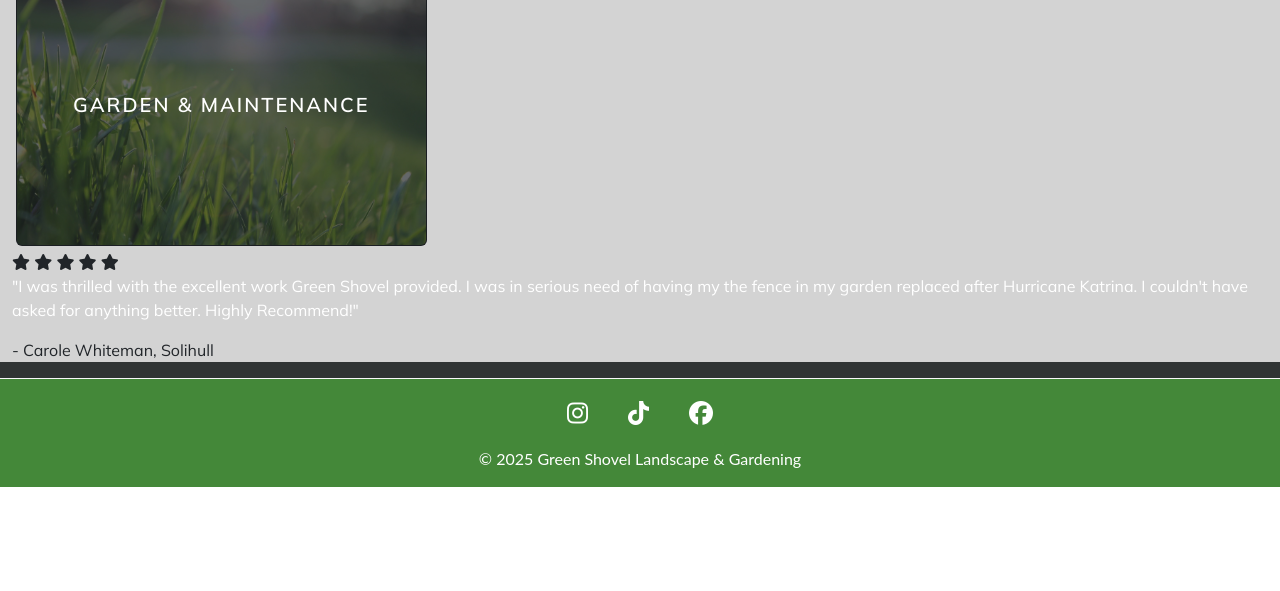
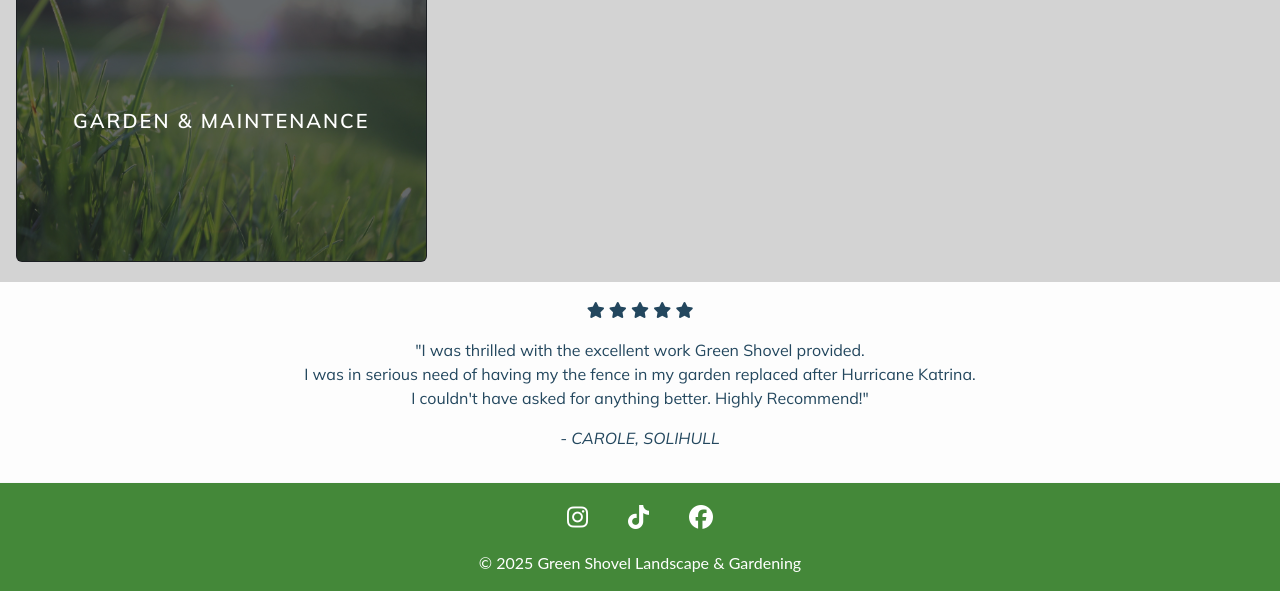
Before and after one commit to cameronjamesw/green-shovel, a plain HTML site: page index.html in a window 1280 px wide. Shown: the part 1285-1876 px from the top of the page. Before the commit the page ends 1772 px from the top, so only its background shows below. Drawn offline with nearby package versions, Linux system fonts and the light colour scheme; files that its build step writes are made by us from their sources.

Commit message:
add first review with styling

```diff
--- a/assets/css/styles.css
+++ b/assets/css/styles.css
@@ -91,11 +91,7 @@ main {
 
 /* These styles refer to the services section */
 
-.services, .reviews {
-    background-color: #d3d3d3;
-}
-
-.reviews {
+.services {
     background-color: #d3d3d3;
 }
 
@@ -120,6 +116,16 @@ main {
 .card:hover {
     cursor: pointer;
     transform: scale(0.9);
+}
+
+/* This section refers to the reviews */
+
+.reviews {
+    background-color: #fdfdfd;
+}
+
+.reviews > p, .reviews > i {
+    color: #23475e;
 }
 
 /* This is the footer stlyings */
--- a/index.html
+++ b/index.html
@@ -227,7 +227,7 @@
             </div>
         </div>
         <!-- This is the services div -->
-        <div class="container-fluid services">
+        <div class="container-fluid services py-3">
             <div class="col-12">
                 <div class="row g-0">
                     <!-- Block Paving -->
@@ -299,19 +299,19 @@
             </div>
         </div>
         <!-- This is the reviews div -->
-        <div class="container-fluid reviews">
-            <div>
+        <div class="container-fluid reviews py-3">
+            <div class="reviews text-center">
                 <i class="fa-solid fa-star"></i>
                 <i class="fa-solid fa-star"></i>
                 <i class="fa-solid fa-star"></i>
                 <i class="fa-solid fa-star"></i>
                 <i class="fa-solid fa-star"></i>
             </div>
-            <div class="text-white">
-                <p>"I was thrilled with the excellent work Green Shovel provided. I was in serious need of having my the fence in my garden replaced after Hurricane Katrina. I couldn't have asked for anything better. Highly Recommend!"</p>
+            <div class="reviews text-center pt-3">
+                <p>"I was thrilled with the excellent work Green Shovel provided. <br> I was in serious need of having my the fence in my garden replaced after Hurricane Katrina. <br> I couldn't have asked for anything better. Highly Recommend!"</p>
             </div>
-            <div>
-                <p>- Carole Whiteman, Solihull</p>
+            <div class="reviews">
+                <p class="fst-italic text-uppercase text-center">- Carole, Solihull</p>
             </div>
         </div>
     </main>
```
